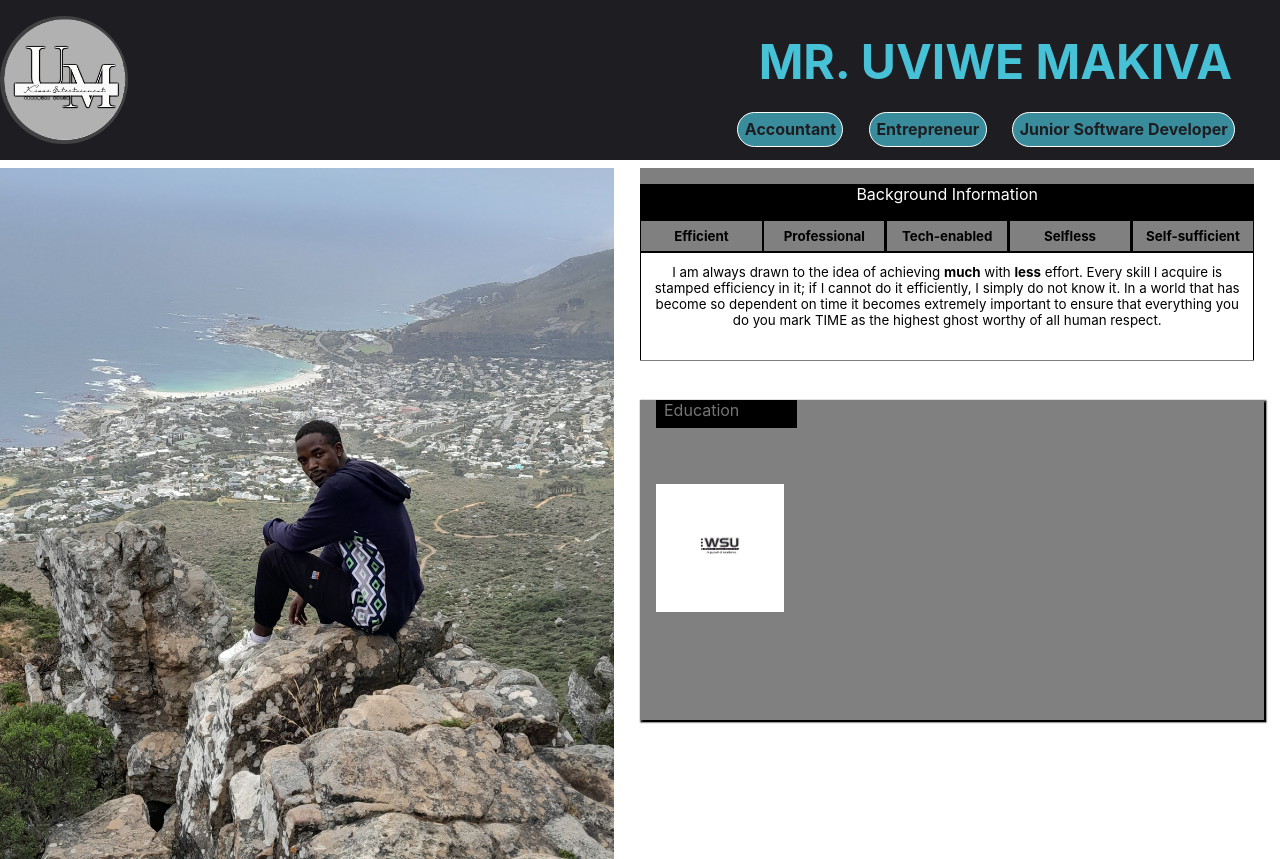
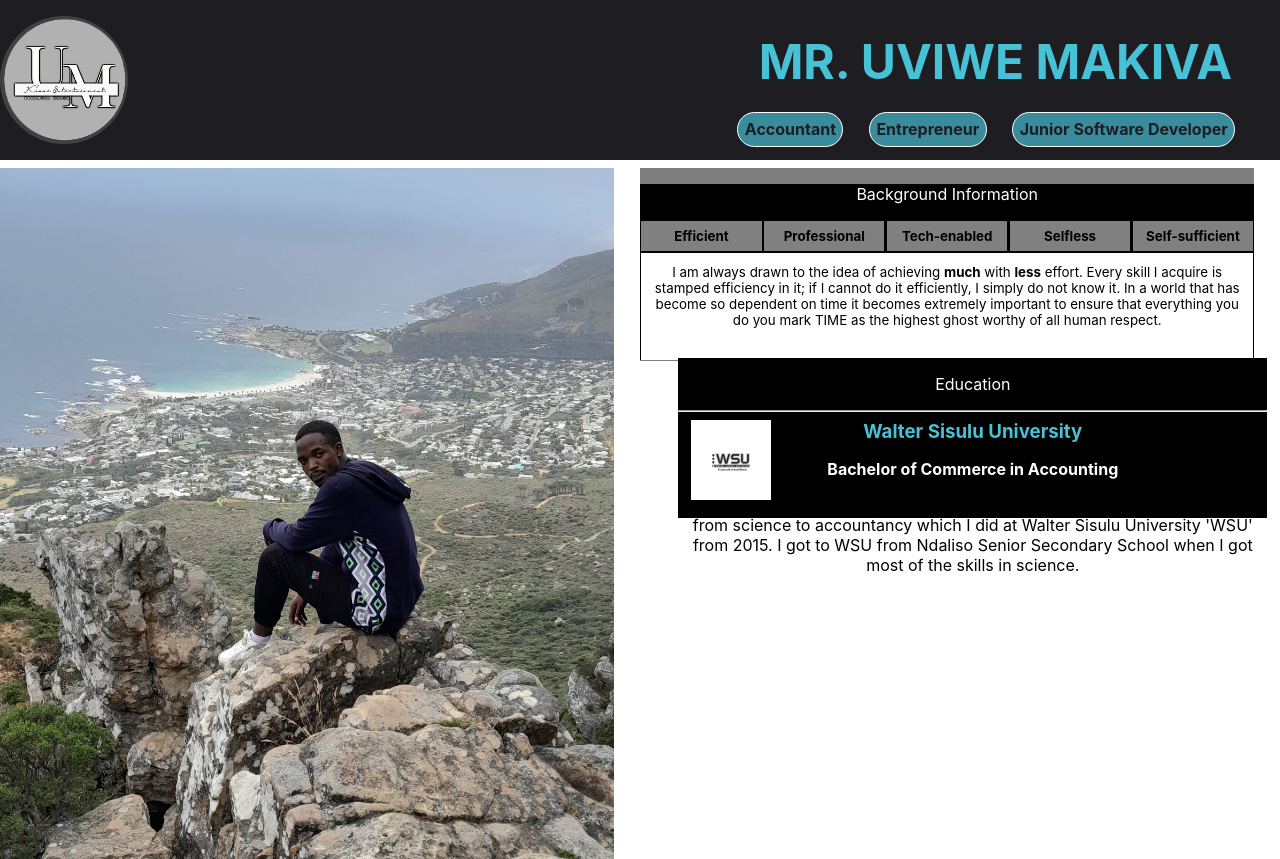
Before and after one commit to Urates/reactResume, a React (Create React App) app: page / in a window 1280 px wide. Built offline with nearby package versions, Linux system fonts and the light colour scheme.

Commit message:
updated education component

```diff
--- a/public/index.html
+++ b/public/index.html
@@ -2,7 +2,7 @@
 <html lang="en">
   <head>
     <meta charset="utf-8" />
-    <link rel="icon" href="%PUBLIC_URL%/favicon.ico" />
+    <link rel="icon" href="%PUBLIC_URL%/pb002.png" />
     <meta name="viewport" content="width=device-width, initial-scale=1" />
     <meta name="theme-color" content="#000000" />
     <meta
@@ -24,7 +24,7 @@
       work correctly both with client-side routing and a non-root public URL.
       Learn how to configure a non-root public URL by running `npm run build`.
     -->
-    <title>React App</title>
+    <title>Uviwe Makiva</title>
   </head>
   <body>
     <noscript>You need to enable JavaScript to run this app.</noscript>
--- a/src/App.css
+++ b/src/App.css
@@ -24,11 +24,11 @@
     width: 40em;
     top: 10.5em;
 }
-.Education
-{
+.Education {
   position: absolute;
-  right:0;
-  top: 25em;
-  width: 40em;
-  z-index: -1;
+  background-color: rgb(0, 0, 0);
+  right: 1vw;
+  top: 28vw;
+  width: 46vw;
+  height: 10em;
 }
--- a/src/components/Background.css
+++ b/src/components/Background.css
@@ -48,18 +48,13 @@
 }
 .Background-content a:hover
 {
-    color: rgb(124, 15, 15);
-    margin: 0.1em;
-    padding: 0.5em;
-    background-color: rgb(255, 255, 255);
-    text-decoration: none;
-    width: 8vw;
-    font-size: small;
-    font-weight: bold;
+    background-color: white;
+    color: brown;
 }
-.Background-container a:active
+.Background-content a:active
 {
     background-color: white;
+    color: brown;
 }
 p
 {
--- a/src/components/Background.js
+++ b/src/components/Background.js
@@ -20,7 +20,7 @@ function Background(){
                 <a href='#' id='selfless' onClick={() => handleLinkClick('selfless')}>Selfless</a>
                 <a href='#' id='self-sufficient' onClick={() => handleLinkClick('self-sufficient')}>Self-sufficient</a>
             </div>
-            <div className='content-body'>
+            <div className='content-body' >
               {selectedLink === 'efficient' && <p>I am always drawn to the idea of achieving <b>much</b> with <b>less</b> effort. Every skill I acquire is stamped efficiency in it; if I cannot do it efficiently, I simply do not know it. In a world that has become so dependent on time it becomes extremely important to ensure that everything you do you mark TIME as the highest ghost worthy of all human respect.</p>}
               {selectedLink === 'professional' && <p>We coexist in this world; so much that the existence of the other needs to be structured so that it peacefully synchronises with the whole human system. This calls for the development of a standard to in the cohabitate the world and that standard is none other than professionalism which encourages respect for everyone.</p>}
               {selectedLink === 'tech-enabled' && <p>Tech is mostly, if not entirely, about efficiency and effectiveness. The initial goal of tech is to provide alternative and easier ways to lead our lives on this land. Most of my life is lead by technological operations in one way or another.</p>}
--- a/src/components/Education.css
+++ b/src/components/Education.css
@@ -1,28 +1,24 @@
-.Education-container
+.education-container {
+    text-align: center;
+}
+
+.education-item {
+    display: block;
+
+}
+
+.education-item img {
+    width: 5em;
+    height: 5em;
+    margin-left: 1vw;
+    margin-bottom: 0.5em;
+}
+.education-item h3
 {
-    position: relative;
-    background-color: grey;
-    width: 39em;
-    text-align: center;
-    align-items: center;
-    height: 20em;
-    overflow: hidden;
-    box-shadow: black 0.1em 0.1em 0.1em 0.1em;
+    color:rgb(70, 193, 214);
+    margin: 0;
 }
-.Education-container .p
-{
-    padding: 0.5em;
-    background-color: rgb(0, 0, 0);
-    color: rgb(117, 117, 117);
-    position: relative;
-    top: -1.5em;
-    width: 20%;
-    text-align: left;
-    margin: 1em;
+
+.education-item p {
+    display: block;
 }
-.Education-container img
-{
-    width: 8em;
-    height: 8em;
-    margin: 1em;
-}
--- a/src/components/Education.js
+++ b/src/components/Education.js
@@ -6,12 +6,17 @@ import Fullstack from '../assets/fullstack.jpg';
 import Shortcourses from '../assets/shortcourses.jpg';
 
 function Education() {
-    return (
-      <div className="Education-container">
-        <p className='p'>Education</p>
-        <img src={WSU} alt='WSU Logo'/>
+  return (
+    <div className="education-container">
+      <p>Education</p><hr />
+      <div className="education-item">
+        <img src={WSU} alt='WSU Logo' />
+        <h3>Walter Sisulu University</h3>
+        <p><b>Bachelor of Commerce in Accounting </b></p>
+        <>As soon as I exceptionally completed my matric, I then took a different root from science to accountancy which I did at Walter Sisulu University 'WSU' from 2015. I got to WSU from Ndaliso Senior Secondary School when I got most of the skills in science.</>
       </div>
-    );
-  }
+    </div>
+  );
+}
 
-  export default Education;
+export default Education;
```
Also changed, not shown: public/pb002.png (added), src/assets/wsu.jpg.
